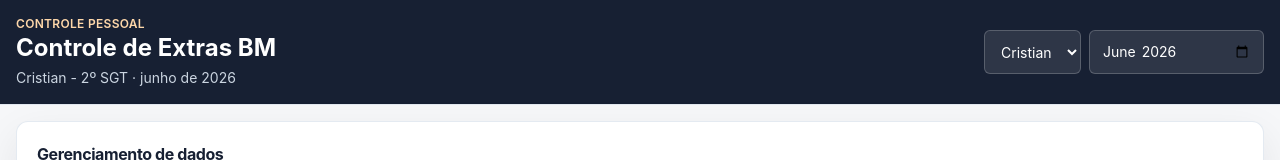
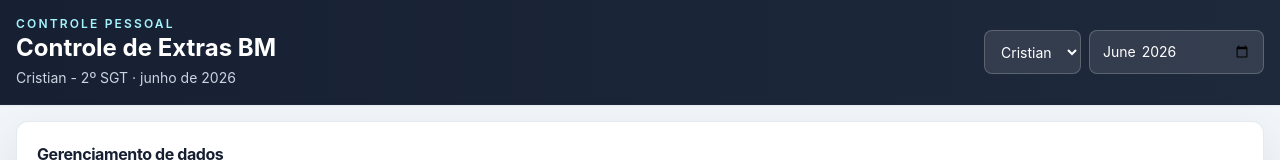
Before and after one commit to MG19-Coder/extra-calculator-cbmpb, a React (Vite) app: page / in a window 1280 px wide. Shown: the top 160 px of the page. Built offline with nearby package versions, Linux system fonts and the light colour scheme.

Commit message:
Refactor header styles and update input classes

```diff
--- a/src/App.tsx
+++ b/src/App.tsx
@@ -52,20 +52,20 @@ function App() {
   }[tab];
 
   return (
-    <div className="min-h-screen bg-[#f6f7f9]">
-      <header className="border-b border-slate-200 bg-ink text-white">
+    <div className="min-h-screen bg-slate-100">
+      <header className="border-b border-slate-800 bg-gradient-to-r from-ink to-slate-800 text-white shadow-sm">
         <div className="mx-auto flex max-w-7xl flex-col gap-4 px-4 py-4 lg:flex-row lg:items-center lg:justify-between">
           <div>
-            <p className="text-xs font-semibold uppercase tracking-wide text-orange-200">Controle pessoal</p>
+            <p className="text-xs font-semibold uppercase tracking-[0.18em] text-cyan-200">Controle pessoal</p>
             <h1 className="text-2xl font-bold">Controle de Extras BM</h1>
             <p className="mt-1 text-sm text-slate-300">{activePessoa?.nome ?? "Sem pessoa"} - {activePessoa?.graduacao ?? ""} · {getMonthName(state.selectedMonth)}</p>
           </div>
           <div className="flex flex-wrap items-center gap-2">
-            <select className="min-h-11 rounded-md border border-white/20 bg-white/10 px-3 py-2 text-sm text-white" value={state.activePessoaId} onChange={(event) => store.setActivePessoa(event.target.value)}>
+            <select className="min-h-11 rounded-lg border border-white/20 bg-white/10 px-3 py-2 text-sm text-white" value={state.activePessoaId} onChange={(event) => store.setActivePessoa(event.target.value)}>
               {state.pessoas.map((pessoa) => <option key={pessoa.id} value={pessoa.id} className="text-ink">{pessoa.nome}</option>)}
             </select>
-            <input className="min-h-11 rounded-md border border-white/20 bg-white/10 px-3 py-2 text-sm text-white" type="month" value={state.selectedMonth} onChange={(event) => store.setSelectedMonth(event.target.value)} />
-            <button className="inline-flex h-11 w-11 items-center justify-center rounded-md bg-white/10 lg:hidden" type="button" onClick={() => setMenuOpen((open) => !open)} aria-label="Abrir menu"><Menu size={20} /></button>
+            <input className="min-h-11 rounded-lg border border-white/20 bg-white/10 px-3 py-2 text-sm text-white" type="month" value={state.selectedMonth} onChange={(event) => store.setSelectedMonth(event.target.value)} />
+            <button className="inline-flex h-11 w-11 items-center justify-center rounded-lg bg-white/10 lg:hidden" type="button" onClick={() => setMenuOpen((open) => !open)} aria-label="Abrir menu"><Menu size={20} /></button>
           </div>
         </div>
       </header>
```
